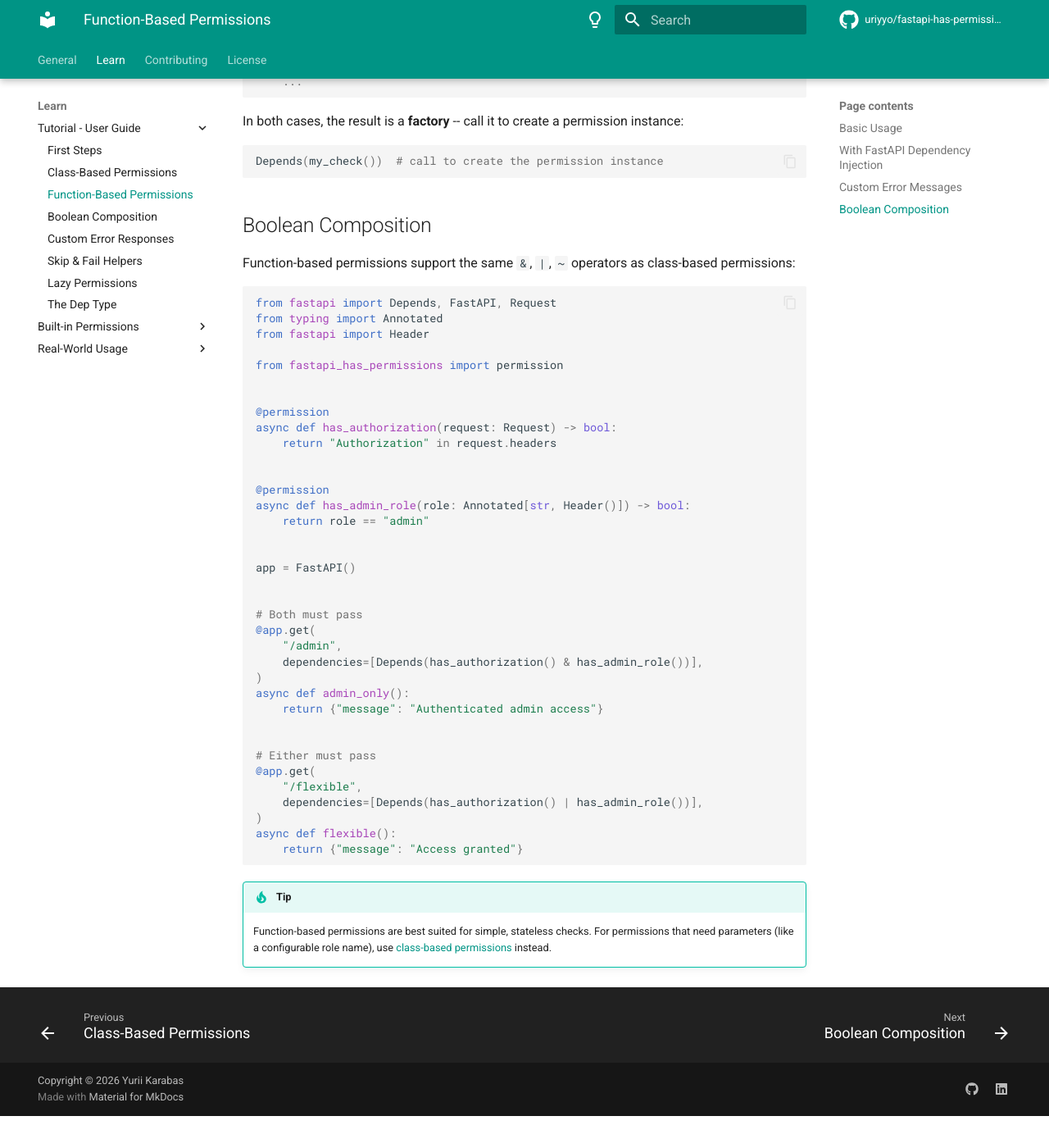
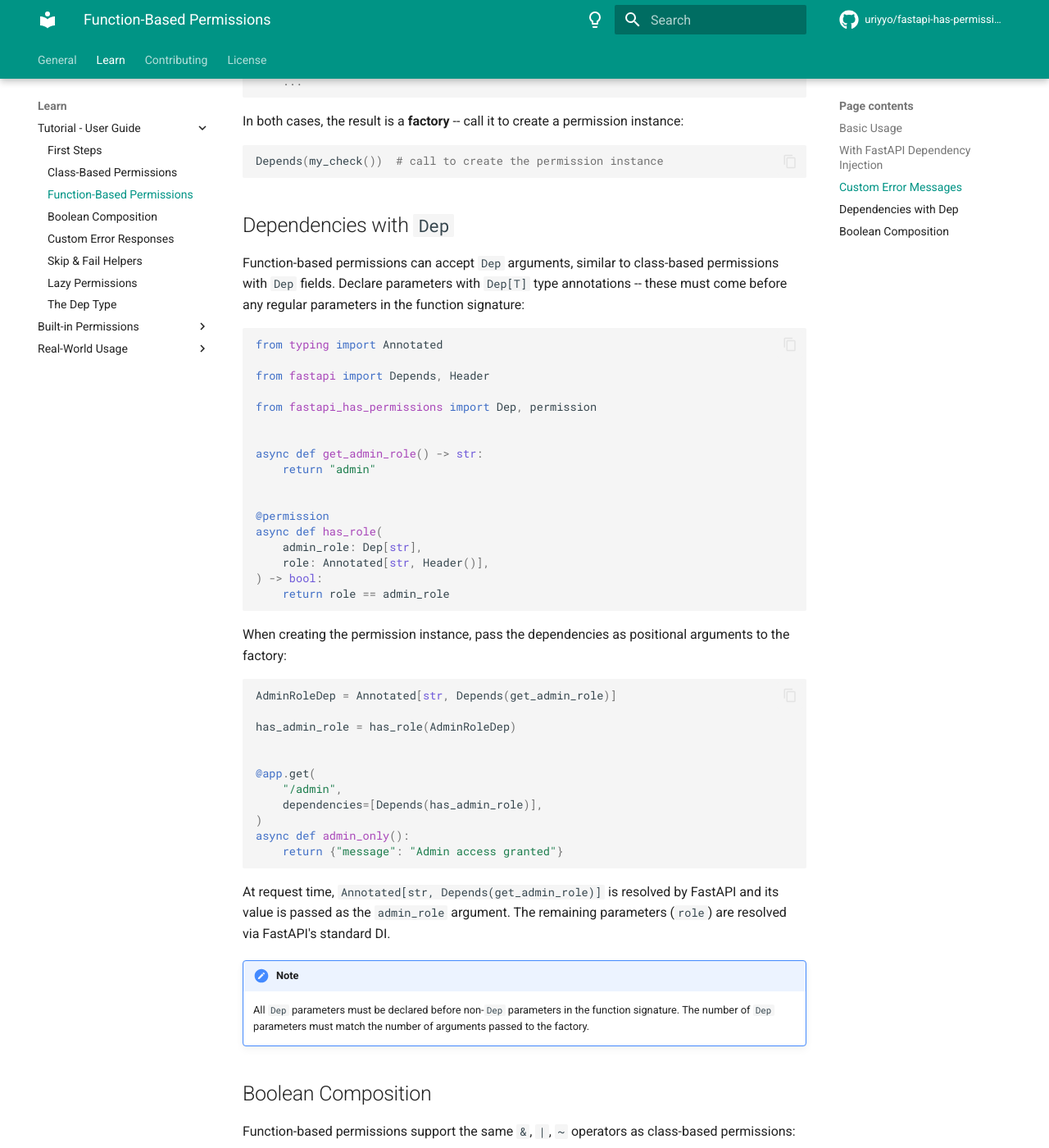
Before and after one commit to uriyyo/fastapi-has-permissions, an MkDocs documentation site: the page built from docs/learn/tutorial/function_based.md, in a window 1280 px wide and 1400 px high, scrolled down 1837 px. Shown: the whole window at 82% size. Built offline with MkDocs 1.6.1 and Material for MkDocs 9.7.7, drawn with Linux system fonts in a browser that asks for light colours; comment, search, counter and statistics services are not loaded; before the commit the page ends 3198 px from its top, so only the background shows below that; some of the changed text lies outside the part shown.

Commit message:
Add generic Dep type; support Dep args in function permissions

````diff
--- a/docs/learn/tutorial/function_based.md
+++ b/docs/learn/tutorial/function_based.md
@@ -91,6 +91,57 @@ In both cases, the result is a **factory** -- call it to create a permission ins
 Depends(my_check())  # call to create the permission instance
 ```
 
+## Dependencies with `Dep`
+
+Function-based permissions can accept `Dep` arguments, similar to class-based permissions with `Dep` fields.
+Declare parameters with `Dep[T]` type annotations -- these must come before any regular parameters in the
+function signature:
+
+```python
+from typing import Annotated
+
+from fastapi import Depends, Header
+
+from fastapi_has_permissions import Dep, permission
+
+
+async def get_admin_role() -> str:
+    return "admin"
+
+
+@permission
+async def has_role(
+    admin_role: Dep[str],
+    role: Annotated[str, Header()],
+) -> bool:
+    return role == admin_role
+```
+
+When creating the permission instance, pass the dependencies as positional arguments to the factory:
+
+```python
+AdminRoleDep = Annotated[str, Depends(get_admin_role)]
+
+has_admin_role = has_role(AdminRoleDep)
+
+
+@app.get(
+    "/admin",
+    dependencies=[Depends(has_admin_role)],
+)
+async def admin_only():
+    return {"message": "Admin access granted"}
+```
+
+At request time, `Annotated[str, Depends(get_admin_role)]` is resolved by FastAPI and its value is
+passed as the `admin_role` argument. The remaining parameters (`role`) are resolved via FastAPI's
+standard DI.
+
+!!! note
+
+    All `Dep` parameters must be declared before non-`Dep` parameters in the function signature.
+    The number of `Dep` parameters must match the number of arguments passed to the factory.
+
 ## Boolean Composition
 
 Function-based permissions support the same `&`, `|`, `~` operators as class-based permissions:
@@ -136,5 +187,6 @@ async def flexible():
 
 !!! tip
 
-    Function-based permissions are best suited for simple, stateless checks. For permissions
-    that need parameters (like a configurable role name), use [class-based permissions](class_based.md) instead.
+    Function-based permissions work well for both simple checks and parameterized checks
+    using `Dep`. For permissions that need multiple configuration fields or complex
+    state, consider [class-based permissions](class_based.md) instead.
--- a/fastapi_has_permissions/__init__.py
+++ b/fastapi_has_permissions/__init__.py
@@ -1,3 +1,4 @@
+from ._dep import Dep
 from ._func import permission
 from ._lazy import LazyPermission, lazy
 from ._permissions import AllPermissions, AnyPermissions, NotPermission, Permission, PermissionWrapper
@@ -7,6 +8,7 @@ __all__ = [
     "AllPermissions",
     "AnyPermissions",
     "CheckResult",
+    "Dep",
     "Failed",
     "LazyPermission",
     "NotPermission",
--- a/pyproject.toml
+++ b/pyproject.toml
@@ -1,6 +1,6 @@
 [project]
 name = "fastapi-has-permissions"
-version = "0.1.3"
+version = "0.1.4"
 description = "FastAPI permissions system"
 readme = "README.md"
 requires-python = ">=3.10"
@@ -20,7 +20,7 @@ classifiers = [
     "Programming Language :: Python :: 3 :: Only",
 ]
 dependencies = [
-    "fastapi>=0.118.0",
+    "fastapi>=0.128.0",
     "typing-extensions>=4.15.0",
 ]
 
@@ -37,6 +37,7 @@ dev = [
     "pytest-cov>=7.0.0",
     "ruff>=0.15.0",
     "ty>=0.0.15",
+    "uvicorn>=0.40.0",
 ]
 docs = [
     "mkdocs>=1.6.1",
````
Also changed, not shown: README.md (+23 -0 lines), docs/learn/tutorial/dep_type.md (+23 -14 lines), 7 other files.
